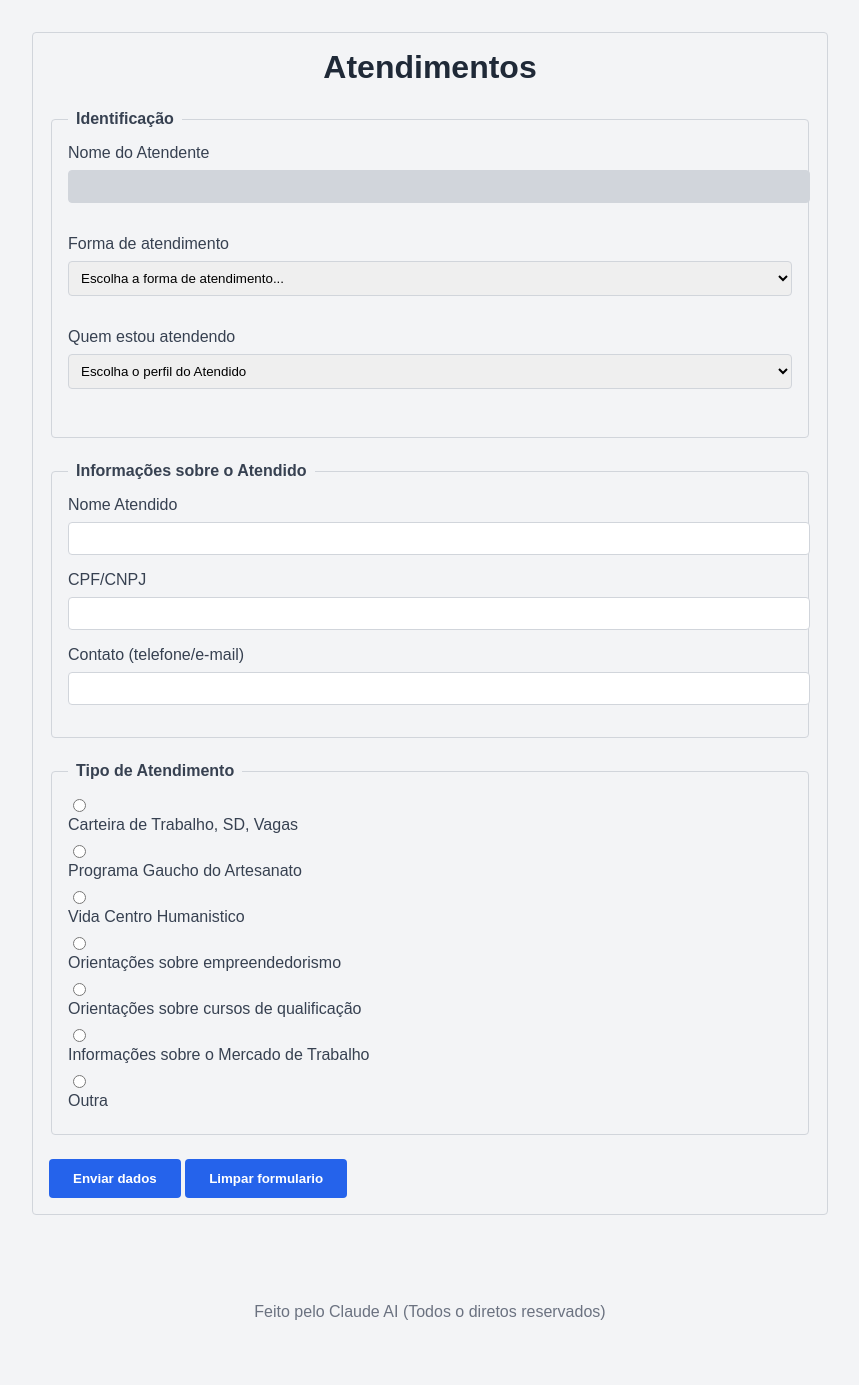
After one commit to JonasSJesus/ProjetoFGTAS2.0, a PHP site: template resources/views/formulario_de_testes.html.twig in a window 1280 px wide. The commit adds this page. Shown: the whole page, without its empty margins (210-1069 px from the left). Run offline with PHP 8.4, Linux system fonts and the light colour scheme; the template is opened without the code that fills it, so the values that code supplies are empty; some libraries are stand-ins or nearby versions.

Commit message:
Cadastro de Atendimentos funcionando | Validacoes de dados do formulario configuradas #11

```diff
--- a/app/repositories.php
+++ b/app/repositories.php
@@ -1,8 +1,8 @@
 <?php
 
 use DI\ContainerBuilder;
-use Fgtas\Entities\FormaAtendimento;
 use Fgtas\Repositories\Atendimentos\AtendimentoRepository;
+use Fgtas\Repositories\FormaAtendimentoRepository;
 use Fgtas\Repositories\Interfaces\IAtendimentoRepository;
 use Fgtas\Repositories\Interfaces\IFormaAtendimentoRepository;
 use Fgtas\Repositories\Interfaces\IPublicoRepository;
@@ -29,7 +29,7 @@ return function (ContainerBuilder $container) {
 
         // Mapeando os repositorios
         IAtendimentoRepository::class => autowire(AtendimentoRepository::class),
-        IFormaAtendimentoRepository::class => autowire(FormaAtendimento::class),
+        IFormaAtendimentoRepository::class => autowire(FormaAtendimentoRepository::class),
         IPublicoRepository::class => autowire(PublicoRepository::class),
         ITipoAtendimentoRepository::class => autowire(TipoAtendimentoRepository::class),
         IUsuarioRepository::class => autowire(UsuarioRepository::class),
--- /dev/null
+++ b/resources/views/formulario_de_testes.html.twig
@@ -0,0 +1,278 @@
+<!doctype html>
+<html lang="pt-br">
+<head>
+    <meta charset="UTF-8" />
+    <link rel="icon" type="image/svg+xml" href="/vite.svg" />
+    <meta name="viewport" content="width=device-width, initial-scale=1.0" />
+    <title>Formulário de Atendimentos</title>
+    <style>
+        body {
+            font-family: Arial, sans-serif;
+            display: flex;
+            flex-direction: column;
+            min-height: 100vh;
+            margin: 0;
+            background-color: #f3f4f6;
+            padding: 2rem;
+        }
+        main {
+            flex: 1;
+            max-width: 800px;
+            margin: 0 auto;
+            width: 100%;
+        }
+        .container {
+            background-color: white;
+            padding: 2rem;
+            border-radius: 8px;
+            box-shadow: 0 2px 4px rgba(0, 0, 0, 0.1);
+        }
+        fieldset {
+            border: 1px solid #d1d5db;
+            border-radius: 4px;
+            padding: 1rem;
+            margin-bottom: 1.5rem;
+        }
+        legend {
+            padding: 0 0.5rem;
+            font-weight: bold;
+            color: #374151;
+        }
+        .form-group {
+            margin-bottom: 1rem;
+        }
+        label {
+            display: block;
+            margin-bottom: 0.5rem;
+            color: #374151;
+        }
+        input[type="text"],
+        select {
+            width: 100%;
+            padding: 0.5rem;
+            border: 1px solid #d1d5db;
+            border-radius: 4px;
+            margin-bottom: 1rem;
+        }
+        input[type="radio"] {
+            margin-right: 0.5rem;
+        }
+        .radio-group {
+            margin-bottom: 0.5rem;
+        }
+        .hidden {
+            display: none;
+        }
+        button {
+            background-color: #2563eb;
+            color: white;
+            padding: 0.75rem 1.5rem;
+            border: none;
+            border-radius: 4px;
+            cursor: pointer;
+            font-weight: bold;
+        }
+        button:hover {
+            background-color: #1d4ed8;
+        }
+        footer {
+            text-align: center;
+            padding: 1rem;
+            color: #6b7280;
+            margin-top: 2rem;
+        }
+        section {
+            margin-bottom: 1rem;
+        }
+        h1 {
+            margin-top: 0;
+            margin-bottom: 1.5rem;
+            color: #1f2937;
+            text-align: center;
+        }
+        .readonly__input {
+            background-color: #d1d5db;
+        }
+    </style>
+</head>
+<body>
+<main>
+    <fieldset>
+        <form method="post">
+            <h1>Atendimentos</h1>
+            <fieldset>
+                <legend>Identificação</legend>
+                <section>
+                    <label for="identificacaoAtendente">Nome do Atendente</label>
+                    <div>
+                        <input class="readonly__input" type="text" value="{{ userName['name'] }}" id="identificacaoAtendente" name="identificacaoAtendente"
+                               minlength="5" maxlength="100" readonly>
+                    </div>
+                </section>
+                <section>
+                    <label for="formaAtendimento">Forma de atendimento</label>
+                    <div>
+                        <select name="formaAtendimento" id="formaAtendimento">
+                            <option value="tipo">Escolha a forma de atendimento...</option>
+                            <option value="presencial">Presencial</option>
+                            <option value="whats">Whatsapp</option>
+                            <option value="telefone">Ligação telefônica</option>
+                            <option value="email">E-mail</option>
+                            <option value="rede_social">Redes sociais</option>
+                            <option value="teams">Teams</option>
+                            <option value="outro">Outra</option>
+                        </select>
+                    </div>
+                </section>
+                <div>
+                    <label for="perfilPublico">Quem estou atendendo</label>
+                </div>
+                <section>
+                    <div>
+                        <select name="perfilPublico" id="perfilPublico">
+                            <option value="perfil">Escolha o perfil do Atendido</option>
+                            <option value="empregador">Empregador</option>
+                            <option value="trabalhador">Trabalhador</option>
+                            <option value="ADS">ADS</option>
+                            <option value="fgtas">Setores da FGTAS</option>
+                            <option value="mercadoTrabalho">Interessado no Mercado de trabalho</option>
+                            <option value="outro">Outro</option>
+                        </select>
+                    </div>
+                </section>
+            </fieldset>
+
+            <fieldset>
+                <legend>Informações sobre o Atendido</legend>
+                <label for="nomePublico">Nome Atendido</label>
+                <div>
+                    <input type="text" name="nomePublico" id="nomePublico">
+                </div>
+                <label for="documentoPublico">CPF/CNPJ</label>
+                <div>
+                    <input type="text" name="documentoPublico" id="documentoPublico">
+                </div>
+                <label for="contatoPublico">Contato (telefone/e-mail)</label>
+                <div>
+                    <input type="text" name="contatoPublico" id="contatoPublico">
+                </div>
+            </fieldset>
+
+            <!-- Campos de Tipo de Atendimento -->
+            <fieldset>
+                <legend>Tipo de Atendimento</legend>
+                <div class="radio-group">
+                    <input type="radio" name="tipoAtendimento" value="carteira de trabalho, SD, vagas" id="carteira_de_trabalho">
+                    <label for="carteira_de_trabalho">Carteira de Trabalho, SD, Vagas</label>
+                    <select id="carteira_de_trabalho_select" name="carteira_de_trabalho_campos" class="hidden">
+                        <option value="">Descricao De Tipo</option>
+                        <option value="informacoes carteira trabalho">Informações sobre carteira de trabalho física e digital</option>
+                        <option value="informacao direito e beneficio sd">Informações sobre direito e ao benefício SD</option>
+                        <option value="Informações sobre vagas - cadastramento, registro de retorno, administração">Informações sobre vagas - cadastramento, registro de retorno, administração</option>
+                        <option value="Informações sobre outros serviços">Informações sobre outros serviços (carteira de identidade, serviços de outros órgãos, atestado de bons antecedentes, Fundo de garantia por Tempo de Serviço - FGTS, benefícios previdenciários)</option>
+                        <option value="outra">Outra</option>
+                    </select>
+                </div>
+                <div class="radio-group">
+                    <input type="radio" name="tipoAtendimento" value="programa gaucho de artesanato" id="programa_gaucho_artesanato">
+                    <label for="programa_gaucho_artesanato">Programa Gaucho do Artesanato</label>
+                    <select id="programa_gaucho_artesanato_select" name="programa_gaucho_artesanato_campos" class="hidden">
+                        <option value="">Descricao De Tipo</option>
+                        <option value="oreintacao carteira do artesao PGA e PAB">Orientação carteira do artesão PGA e PAB</option>
+                        <option value="Orientações sobre participação em feiras de artesanato">Orientações sobre participação em feiras de artesanato</option>
+                        <option value="Orientação participação em Casas do Artesão">Orientação participação em Casas do Artesão</option>
+                        <option value="Orientação para inscrição e acesso ao portal do artesanato gaúcho">Orientação para inscrição e acesso ao portal do artesanato gaúcho</option>
+                        <option value="outra">Outra</option>
+                    </select>
+                </div>
+                <div class="radio-group">
+                    <input type="radio" name="tipoAtendimento" value="Vida Centro Humanistico" id="vida_centro_humanistico">
+                    <label for="vida_centro_humanistico">Vida Centro Humanistico</label>
+                    <select id="vida_centro_humanistico_select" name="vida_centro_humanistico_campos" class="hidden">
+                        <option value="">Descricao De Tipo</option>
+                        <option value="Orientações para atividades lúdicas e pedagógicas">Orientações para atividades lúdicas e pedagógicas</option>
+                        <option value="Orientações para atividades esportivas e de recreação">Orientações para atividades esportivas e de recreação</option>
+                        <option value="Orientação para entidades parceiras (privadas)">Orientação para entidades parceiras (privadas)</option>
+                        <option value="Orientação para entidades parceiras (públicas)">Orientação para entidades parceiras (públicas)</option>
+                        <option value="Orientações para eventos, festas e mutirões sociais">Orientações para eventos, festas e mutirões sociais</option>
+                        <option value="outra">Outra</option>
+                    </select>
+                </div>
+                <div class="radio-group">
+                    <input type="radio" name="tipoAtendimento" value="orientações sobre empreendedorismo" id="orientacoes_empreendedorismo">
+                    <label for="orientacoes_empreendedorismo">Orientações sobre empreendedorismo</label>
+                </div>
+                <div class="radio-group">
+                    <input type="radio" name="tipoAtendimento" value="orientações sobre cursos de qualificação" id="orientacoes_cursos">
+                    <label for="orientacoes_cursos">Orientações sobre cursos de qualificação</label>
+                </div>
+                <div class="radio-group">
+                    <input type="radio" name="tipoAtendimento" value="informações sobre mercado de trabalho" id="informacoes_mercado_trabalho">
+                    <label for="informacoes_mercado_trabalho">Informações sobre o Mercado de Trabalho</label>
+                    <select id="informacoes_mercado_trabalho_select" name="informacoes_mercado_trabalho_campos" class="hidden">
+                        <option value="">Descricao De Tipo</option>
+                        <option value="Estatísticas da intermediação de mão de obra no âmbito do Sine/RS">Estatísticas da intermediação de mão de obra no âmbito do Sine/RS</option>
+                        <option value="Estatísticas do seguro-desemprego no âmbito do Sine/RS">Estatísticas do seguro-desemprego no âmbito do Sine/RS</option>
+                        <option value="Relação de vagas abertas no Sine/RS">Relação de vagas abertas no Sine/RS</option>
+                        <option value="Resultados do Novo CAGED">Resultados do Novo CAGED</option>
+                        <option value="Resultados da PNAD Contínua">Resultados da PNAD Contínua</option>
+                        <option value="outra">Outra</option>
+                    </select>
+                </div>
+                <div class="radio-group">
+                    <input type="radio" name="tipoAtendimento" value="outro" id="outro">
+                    <label for="outro">Outra</label>
+                    <input type="text" name="outroTipoAtendimento" id="outroTipoAtendimento" class="hidden" placeholder="Especifique">
+                </div>
+            </fieldset>
+            <button type="submit" id="btn">Enviar dados</button>
+            <button type="reset" id="btn">Limpar formulario</button>
+        </form>
+    </fieldset>
+</main>
+
+<footer>
+    <p>Feito pelo Claude AI (Todos o diretos reservados)</p>
+</footer>
+
+<script>
+    document.addEventListener('DOMContentLoaded', function() {
+        const radioButtons = document.querySelectorAll('input[type="radio"][name="tipoAtendimento"]');
+
+        const allSelects = document.querySelectorAll('select[name$="_campos"]');
+        allSelects.forEach(function(select) {
+            select.classList.add('hidden');
+        });
+
+        radioButtons.forEach(function(radio) {
+            radio.addEventListener('change', function() {
+                allSelects.forEach(function(select) {
+                    select.classList.add('hidden');
+                });
+
+                if (this.checked) {
+                    const selectName = this.id + "_campos";
+                    const correspondingSelect = document.querySelector(`select[name="${selectName}"]`);
+
+                    if (correspondingSelect) {
+                        correspondingSelect.classList.remove('hidden');
+                    }
+
+                    const outroInput = document.getElementById('outroTipoAtendimento');
+                    if (this.id === 'outro') {
+                        outroInput.classList.remove('hidden');
+                    } else {
+                        outroInput.classList.add('hidden');
+                    }
+                }
+            });
+        });
+
+        const checkedRadio = document.querySelector('input[type="radio"][name="tipoAtendimento"]:checked');
+        if (checkedRadio) {
+            checkedRadio.dispatchEvent(new Event('change'));
+        }
+    });
+</script>
+</body>
+</html>
--- a/src/Entities/Atendimento.php
+++ b/src/Entities/Atendimento.php
@@ -9,7 +9,7 @@ class Atendimento
     private int $id;
     public readonly ?DateTime $dataDeRegistro;
     public readonly TipoAtendimento $tipoAtendimento;
-    public readonly Usuario $usuario;
+//    public readonly int $idUsuario;
     public readonly Publico $publico;
     public readonly FormaAtendimento $formaAtendimento;
     public readonly string $detalhesAtendimento;
@@ -18,13 +18,13 @@ class Atendimento
     public function __construct(
         FormaAtendimento $formaAtendimento,
         TipoAtendimento $tipoAtendimento,
-        Usuario $usuario,
+//        int $idUsuario,
         Publico $publico,
         DateTime $dataDeRegistro = null
     ) {
         $this->formaAtendimento = $formaAtendimento;
         $this->tipoAtendimento = $tipoAtendimento;
-        $this->usuario = $usuario;
+//        $this->idUsuario = $idUsuario;
         $this->publico = $publico;
         $this->dataDeRegistro = $dataDeRegistro;
     }
--- a/src/Entities/TipoAtendimento.php
+++ b/src/Entities/TipoAtendimento.php
@@ -19,7 +19,7 @@ class TipoAtendimento
         $tipoPermitidos = [
             "carteira de trabalho, SD, vagas",
             "programa gaucho de artesanato",
-            "vida Centro Humanistico",
+            "Vida Centro Humanistico",
             "orientações sobre empreendedorismo",
             "orientações sobre cursos de qualificação",
             "informações sobre mercado de trabalho"
--- a/src/Repositories/Atendimentos/AtendimentoRepository.php
+++ b/src/Repositories/Atendimentos/AtendimentoRepository.php
@@ -40,8 +40,8 @@ class AtendimentoRepository implements IAtendimentoRepository
             $sqlAtendimento = "INSERT INTO atendimento (forma_atendimento_id, tipo_atendimento_id, usuario_id, publico_id) VALUES (:forma_id, :tipo_id, :usuario_id, :publico_id);";
             $stmt = $this->pdo->prepare($sqlAtendimento);
             $stmt->bindValue(':forma_id', $idFormaAtend);
+//            $stmt->bindValue(':forma_atendimento, $atendimento->formaAtendimento);
             $stmt->bindValue(':tipo_id', $idTipoAtend);
-//            $stmt->bindValue(':forma_atendimento, $atendimento->formaAtendimento);
             $stmt->bindValue(':usuario_id', $idUsuario);
             $stmt->bindValue(':publico_id', $idPublico);
             $stmt->execute();
```
Also changed, not shown: app/routes.php (+8 -2 lines), src/Controllers/AtendimentoController.php (added, +70 -0 lines), src/Services/AtendimentoService.php (+25 -0 lines).
